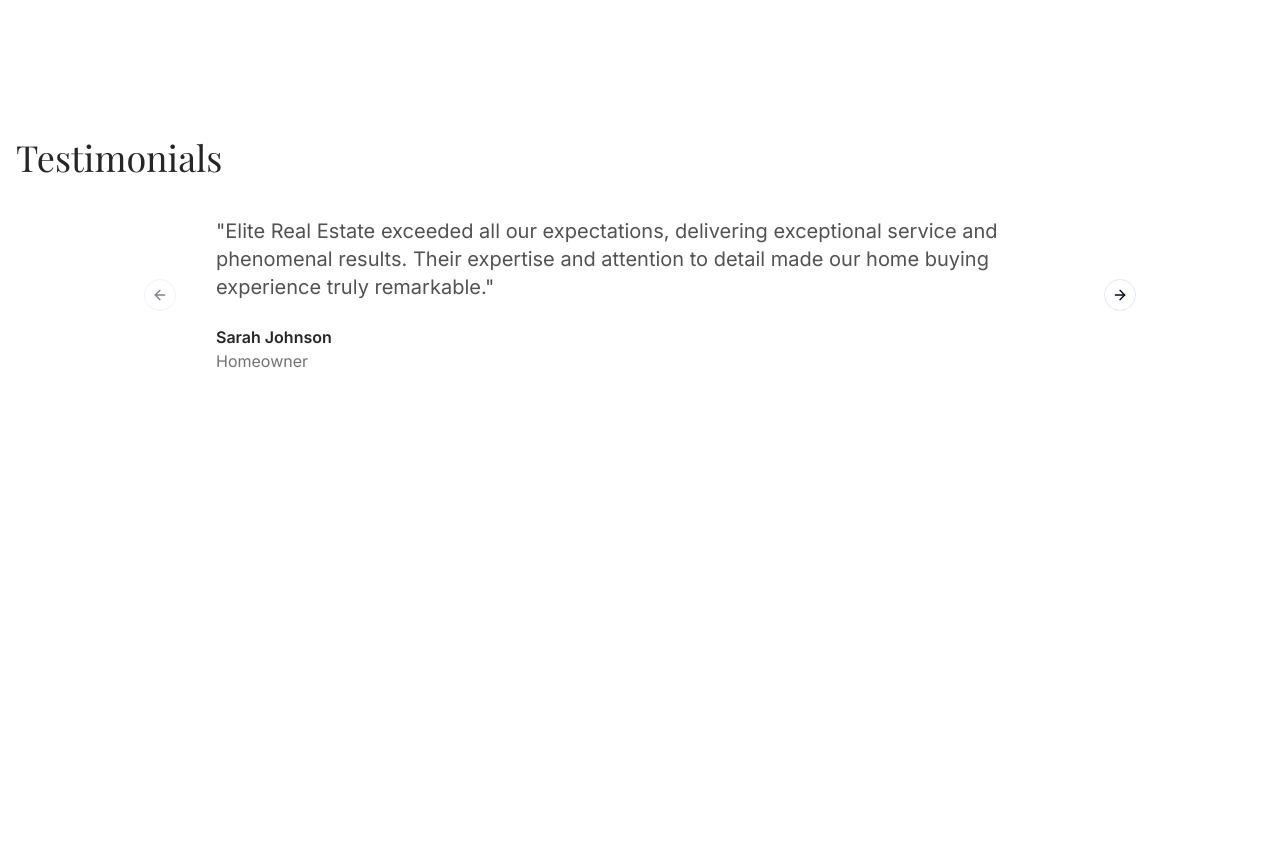
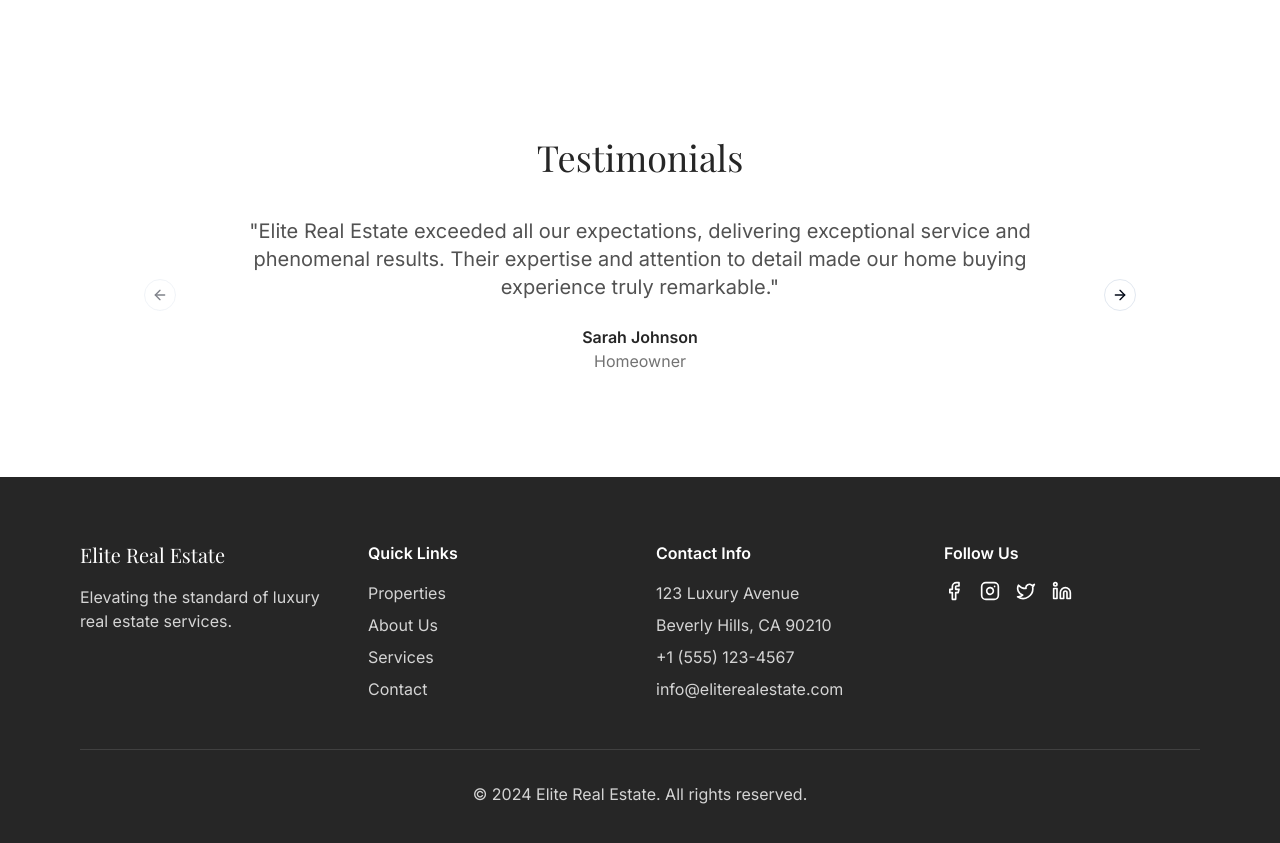
Before and after one commit to yossime/r-8228, a React (Vite) app: page / in a window 1280 px wide. Shown: the part 2800-3643 px from the top of the page. Before the commit the page ends 3277 px from the top, so only its background shows below. Built offline with nearby package versions, Linux system fonts and the light colour scheme.

Commit message:
Add centered testimonials headline and footer
Updated the testimonials section to center the headline and added a footer component to the application.
[skip gpt_engineer]

```diff
--- /dev/null
+++ b/src/components/Footer.tsx
@@ -0,0 +1,50 @@
+import { Facebook, Instagram, Linkedin, Twitter } from "lucide-react";
+
+const Footer = () => {
+  return (
+    <footer className="bg-estate-800 text-white py-16">
+      <div className="container mx-auto px-4 max-w-6xl">
+        <div className="grid grid-cols-1 md:grid-cols-4 gap-8 text-center md:text-left">
+          <div>
+            <h3 className="font-display text-xl mb-4">Elite Real Estate</h3>
+            <p className="text-estate-300">
+              Elevating the standard of luxury real estate services.
+            </p>
+          </div>
+          <div>
+            <h4 className="font-semibold mb-4">Quick Links</h4>
+            <ul className="space-y-2 text-estate-300">
+              <li><a href="#" className="hover:text-white transition-colors">Properties</a></li>
+              <li><a href="#" className="hover:text-white transition-colors">About Us</a></li>
+              <li><a href="#" className="hover:text-white transition-colors">Services</a></li>
+              <li><a href="#" className="hover:text-white transition-colors">Contact</a></li>
+            </ul>
+          </div>
+          <div>
+            <h4 className="font-semibold mb-4">Contact Info</h4>
+            <ul className="space-y-2 text-estate-300">
+              <li>123 Luxury Avenue</li>
+              <li>Beverly Hills, CA 90210</li>
+              <li>+1 (555) 123-4567</li>
+              <li>info@eliterealestate.com</li>
+            </ul>
+          </div>
+          <div>
+            <h4 className="font-semibold mb-4">Follow Us</h4>
+            <div className="flex space-x-4 justify-center md:justify-start">
+              <a href="#" className="hover:text-estate-300 transition-colors"><Facebook className="w-5 h-5" /></a>
+              <a href="#" className="hover:text-estate-300 transition-colors"><Instagram className="w-5 h-5" /></a>
+              <a href="#" className="hover:text-estate-300 transition-colors"><Twitter className="w-5 h-5" /></a>
+              <a href="#" className="hover:text-estate-300 transition-colors"><Linkedin className="w-5 h-5" /></a>
+            </div>
+          </div>
+        </div>
+        <div className="mt-12 pt-8 border-t border-estate-700 text-center text-estate-300">
+          <p>&copy; {new Date().getFullYear()} Elite Real Estate. All rights reserved.</p>
+        </div>
+      </div>
+    </footer>
+  );
+};
+
+export default Footer;
--- a/src/components/Testimonials.tsx
+++ b/src/components/Testimonials.tsx
@@ -22,7 +22,7 @@ const Testimonials = () => {
 
   return (
     <section className="py-20 bg-estate-50">
-      <div className="container mx-auto px-4">
+      <div className="container mx-auto px-4 max-w-6xl text-center">
         <h2 className="text-4xl font-display text-estate-800 mb-4">Testimonials</h2>
         <Carousel className="max-w-4xl mx-auto">
           <CarouselContent>
@@ -32,7 +32,7 @@ const Testimonials = () => {
                   <blockquote className="text-xl text-estate-600 mb-6">
                     "{testimonial.text}"
                   </blockquote>
-                  <div className="flex items-center space-x-4">
+                  <div className="flex items-center justify-center space-x-4">
                     <div>
                       <div className="font-semibold text-estate-800">{testimonial.name}</div>
                       <div className="text-estate-500">{testimonial.role}</div>
--- a/src/pages/Index.tsx
+++ b/src/pages/Index.tsx
@@ -3,6 +3,7 @@ import PropertyGrid from "@/components/PropertyGrid";
 import AboutUs from "@/components/AboutUs";
 import OurVision from "@/components/OurVision";
 import Testimonials from "@/components/Testimonials";
+import Footer from "@/components/Footer";
 
 const Index = () => {
   return (
@@ -19,6 +20,7 @@ const Index = () => {
       <AboutUs />
       <OurVision />
       <Testimonials />
+      <Footer />
     </div>
   );
 };
```
